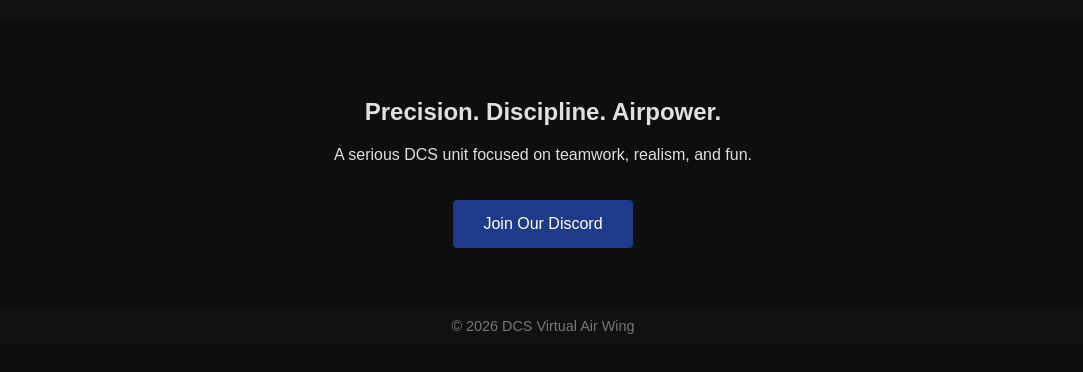
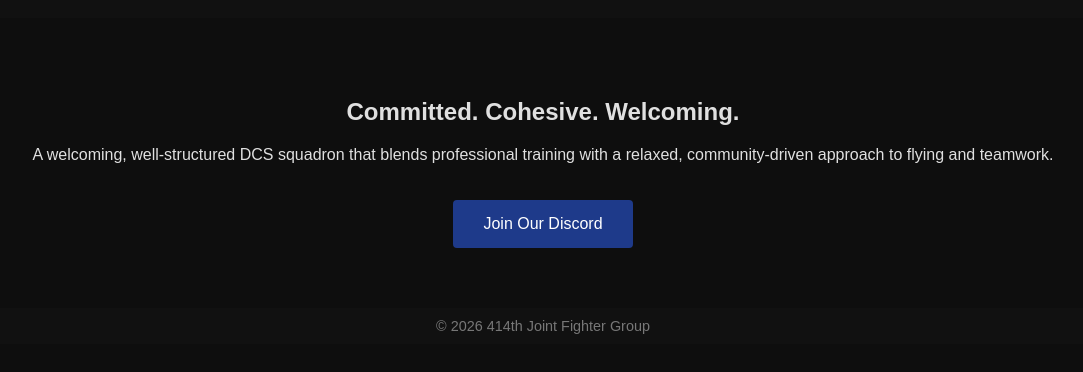
Before and after one commit to 414thJFG/414th-JFG, a plain HTML site: page index.html in a window 1280 px wide. Shown: the part 120-492 px from the top of the page, without its empty margins (97-1180 px from the left). Drawn offline with Linux system fonts and the light colour scheme.

Commit message:
Update index.html
Updated squadron link and footer

```diff
--- a/index.html
+++ b/index.html
@@ -54,18 +54,19 @@
   <nav>
     <a href="index.html">Home</a>
     <a href="recruitment.html">Recruitment</a>
-    <a href="squadrons/squadron-1.html">Squadrons</a>
+    <a href="squadrons/index.html">Squadrons</a>
   </nav>
 </header>
 
 <section class="hero">
-  <h2>Precision. Discipline. Airpower.</h2>
-  <p>A serious DCS unit focused on teamwork, realism, and fun.</p>
+  <h2>Committed. Cohesive. Welcoming.</h2>
+  <p> A welcoming, well‑structured DCS squadron that blends professional training with a relaxed, community‑driven approach to flying and teamwork.
+</p>
   <a class="cta" href="https://discord.com/invite/414th-jfg">Join Our Discord</a>
 </section>
 
 <footer>
-  © 2026 DCS Virtual Air Wing
+  © 2026 414th Joint Fighter Group
 </footer>
 
 </body>
```
